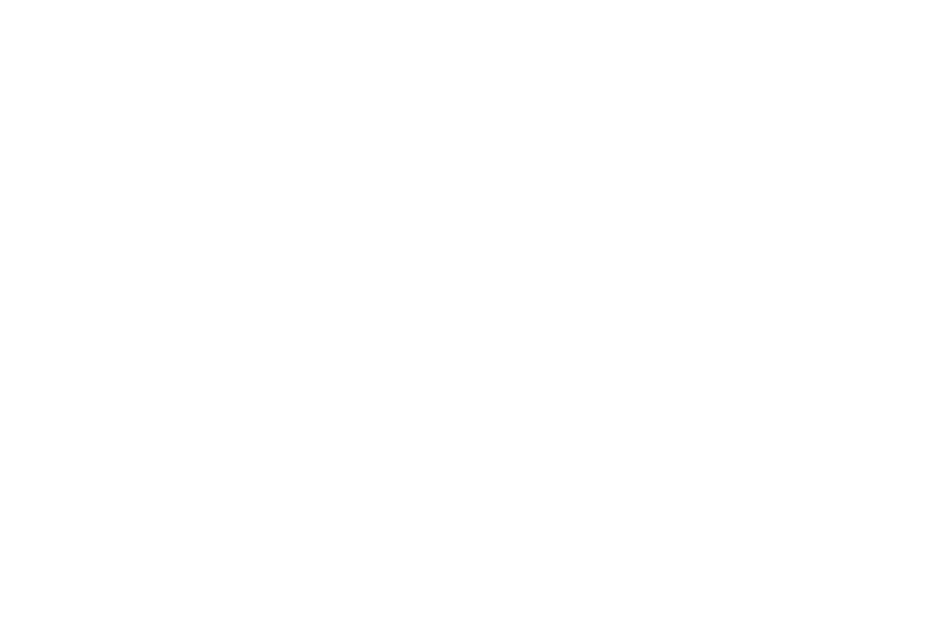
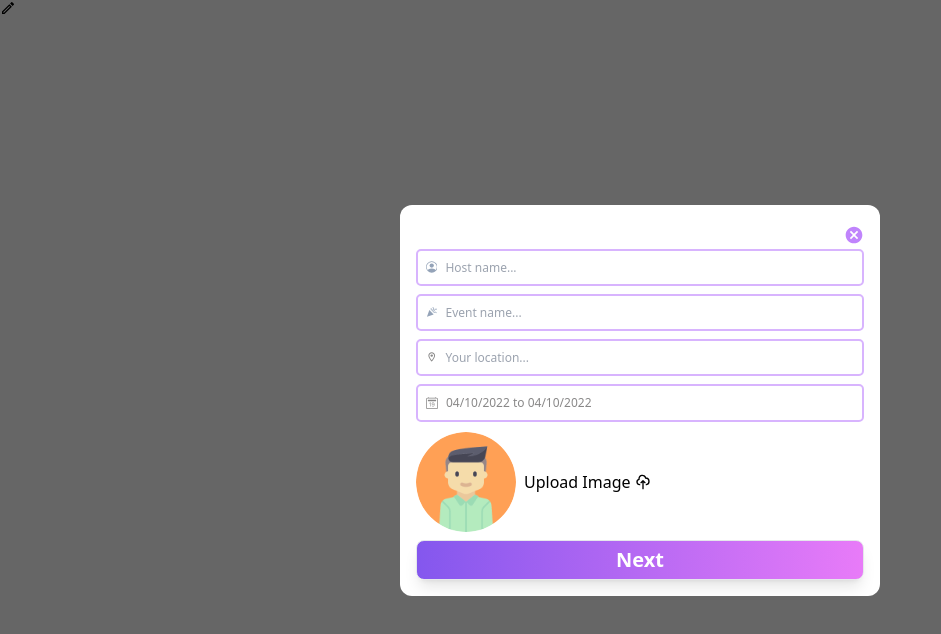
Before and after one commit to sazzy-josh/Envited, a React (Vite) app: page /events/edit in a window 1280 px wide. Before the commit this address had no page. Shown: the top 634 px of the page, without its empty margins (0-941 px from the left). Built offline with nearby package versions, Linux system fonts and the light colour scheme.

Commit message:
update:event page edit functionality

```diff
--- a/src/App.jsx
+++ b/src/App.jsx
@@ -2,7 +2,8 @@
 import Home from './pages/Home'
 import CreateEvent from './pages/createEvent'
 import AppContextProvider from './context/stateContext'
-
+import ViewEvent from './pages/Event'
+import Modal from './components/modal'
 
 
 
@@ -15,6 +16,9 @@
        <Route path='/' element={<Home />}>
         <Route path='create/new' element={ <CreateEvent /> }/>
        </Route>
+       <Route path='/events' element={<ViewEvent />} >
+         <Route path='edit' element={ <Modal/> }/>
+       </Route>
       </Routes>
      </Router>
     </AppContextProvider>
--- /dev/null
+++ b/src/components/modal.jsx
@@ -0,0 +1,107 @@
+import 'react-date-range/dist/styles.css'; // main style file
+import 'react-date-range/dist/theme/default.css'; // theme css file
+import { useNavigate } from "react-router-dom"
+import { MdCancel, MdCelebration } from 'react-icons/md'
+import { BsCalendar2Date, BsPersonCircle } from 'react-icons/bs'
+import { HiOutlineCloudUpload } from 'react-icons/hi'
+import { motion , AnimatePresence } from "framer-motion"
+import { MdOutlineLocationOn } from "react-icons/md"
+import { DateRange } from 'react-date-range';
+import Avatar from "../assets/avatar.png"
+import { format } from 'date-fns'
+import { useGlobalContext } from '../context/stateContext';
+import { useState } from 'react';
+
+
+const Modal = ({ handleSubmit }) => {
+   const navigate = useNavigate()
+
+    const [state, setState] = useState([
+        {
+          startDate: new Date(),
+          endDate: new Date(),
+          key: 'selection'
+        }
+      ]);
+
+   //Function to go back one step back..
+    const goBack = () => {
+        navigate(-1)
+    }
+
+  const [ isDateOpen , setIsDateOpen ]  = useState(false)
+  const { values , handleChange , handleImage } = useGlobalContext()
+
+  return (
+    <AnimatePresence>
+      <motion.div
+      initial={{opacity:0}}
+      animate={{opacity:1}}
+      exit={{opacity: 0}}
+      transition={{duration:0.9}}
+      className='modal'>
+          <div className='modal-content p-4 rounded-xl backdrop-blur-lg flex flex-col' >
+
+             <span className="flex justify-end text-xl my-1 cursor-pointer" onClick={goBack}><MdCancel className="text-purple-400"/></span>
+
+
+              <form className="flex flex-col gap-y-2" onSubmit={handleSubmit}>
+                <span className="date-picker flex items-center gap-x-2">
+                  <BsPersonCircle className="text-slate-400"/>
+                <input type="text" name="HostName" value={values.HostName}  autoFocus onChange={handleChange} className="input-field " placeholder="Host name..."/>
+                </span>
+
+                <span className="date-picker flex items-center gap-x-2">
+                  <MdCelebration className="text-slate-400"/>
+                <input type="text" name="Eventname" value={values.Eventname} onChange={handleChange} className="input-field" placeholder="Event name..."/>
+                </span>
+
+                <span className="date-picker flex items-center gap-x-2">
+                 <MdOutlineLocationOn />
+                <input type="text" name="location" value={values.location} onChange={handleChange} className="input-field" placeholder="Your location..."/>
+                </span>
+
+                <div className='flex flex-col relative h-[5vh]'>
+                  <span className="date-picker flex items-center gap-x-2" onMouseEnter={() => setIsDateOpen(prev => !prev)} >
+                  <BsCalendar2Date />
+                  <p>{`${format(state[0].startDate ,"dd/MM/yyyy")} to ${format(state[0].endDate ,"dd/MM/yyyy")}`}</p>
+                  </span>
+                  <motion.div
+                    initial={{opacity:0}}
+                    animate={{opacity:1}}
+                    exit={{opacity: 0}}
+                    transition={{duration:2}}
+                    onMouseLeave={() => setIsDateOpen(prev => !prev)}>
+                  {isDateOpen && <DateRange
+                    editableDateInputs={true}
+                    minDate ={new Date()}
+                    onChange={item => setState([item.selection])}
+                    moveRangeOnFirstSelection={false}
+                    ranges={state}
+                    className="date"
+                    />}
+                  </motion.div>
+                </div>
+
+                <div className="flex items-center gap-x-1">
+                  <label htmlFor="photoUrl"  >
+                  <div className="flex items-center gap-x-2">
+                  <img src={ !values.photoUrl ? Avatar : values.photoUrl } alt="event-image" className="rounded-full w-[100px] h-[100px] cursor-pointer object-contain"/>
+                  <p className="font-light flex gap-x-1 items-center cursor-pointer ">Upload Image <HiOutlineCloudUpload/></p>
+
+                  </div>
+                    <input type="file" name="photoUrl" id="photoUrl" onChange={handleImage} className="rounded-sm text-sm color hidden" />
+                    </label>
+                  </div>
+                <>
+                { values.HostName && values.location && values.photoUrl && values.Eventname !== "" ? (<input type="submit" className='border rounded-lg flex items-center justify-center p-1 font-semibold  text-[20px] text-white btn-gradient shadow-lg cursor-pointer' value="Next"/>) : ( <input type="submit" disabled className='border rounded-lg flex items-center justify-center p-1 font-semibold  text-[20px] text-white btn-gradient shadow-lg cursor-not-allowed' value="Next" />)}
+                </>
+              </form>
+
+          </div>
+      </motion.div>
+  </AnimatePresence>
+  )
+}
+
+export default Modal
--- a/src/context/stateContext.jsx
+++ b/src/context/stateContext.jsx
@@ -5,16 +5,16 @@
 
 const AppContextProvider = ({ children }) => {
     const [ values , setValues ] = useState([{
-        Eventname: "",
-        HostName: "",
-        location: "",
-        photoUrl: ""
-    },
+        Eventname: "", //handles input for eventname
+        HostName: "",  //handles input for hostname
+        location: "", //handles input for location
+        photoUrl: ""  //handles input for photoUrl
+      }
     ])
 
     const handleChange = (e) => {
         const {name ,value} = e.target
-        setValues({...values , [name]: value })
+        setValues({ ...values , [name]: value })
     }
 
     function handleImage(e) {
--- a/src/pages/Event.jsx
+++ b/src/pages/Event.jsx
@@ -1,9 +1,18 @@
-import React from 'react'
+import 'react-date-range/dist/styles.css'; // main style file
+import 'react-date-range/dist/theme/default.css'; // theme css file
+import { MdOutlineModeEdit } from 'react-icons/md';
+import { Outlet} from 'react-router-dom'
 
-const Event = () => {
+
+const ViewEvent = () => {
   return (
-    <div>Event</div>
+    <>
+    <Outlet />
+     <div>
+     <MdOutlineModeEdit/>
+     </div>
+    </>
   )
 }
 
-export default Event
+export default ViewEvent
--- a/src/pages/createEvent.jsx
+++ b/src/pages/createEvent.jsx
@@ -1,96 +1,22 @@
 import 'react-date-range/dist/styles.css'; // main style file
 import 'react-date-range/dist/theme/default.css'; // theme css file
-import { useState } from "react"
-import { Link} from "react-router-dom"
-import { MdCancel, MdCelebration } from 'react-icons/md'
-import { BsCalendar2Date, BsPersonCircle } from 'react-icons/bs'
-import { motion , AnimatePresence } from "framer-motion"
-import { MdOutlineLocationOn } from "react-icons/md"
-import { DateRange } from 'react-date-range';
-import { useGlobalContext } from "../context/stateContext";
-import Avatar from "../assets/avatar.png"
-import { format } from 'date-fns'
+import { useNavigate} from "react-router-dom"
+import Modal from '../components/modal';
 
 
 const CreateEvent = () => {
-  const [state, setState] = useState([
-    {
-      startDate: new Date(),
-      endDate: new Date(),
-      key: 'selection'
-    }
-  ]);
-  const [ isDateOpen , setIsDateOpen ]  = useState(false)
-  const { values , handleChange , handleImage } = useGlobalContext()
 
+  const navigate = useNavigate()
 
-  console.log(values)
+  const handleSubmit = () => {
+
+   navigate('/events')
+  }
+
   return (
-    <AnimatePresence>
-      <motion.div
-      initial={{opacity:0}}
-      animate={{opacity:1}}
-      exit={{opacity: 0}}
-      transition={{duration:0.9}}
-      className='modal'>
-          <div className='modal-content p-4 rounded-xl backdrop-blur-lg flex flex-col' >
-              <Link to='/'>
-                <span className="flex justify-end text-xl my-1"><MdCancel className="text-purple-400"/></span>
-              </Link>
-
-              <form className="flex flex-col gap-y-2">
-                <span className="date-picker flex items-center gap-x-2">
-                  <BsPersonCircle className="text-slate-400"/>
-                <input type="text" name="HostName" value={values.HostName} onChange={handleChange} className="input-field" placeholder="Host name..."/>
-                </span>
-
-                <span className="date-picker flex items-center gap-x-2">
-                  <MdCelebration className="text-slate-400"/>
-                <input type="text" name="Eventname" value={values.Eventname} onChange={handleChange} className="input-field" placeholder="Event name..."/>
-                </span>
-
-                <span className="date-picker flex items-center gap-x-2">
-                 <MdOutlineLocationOn />
-                <input type="text" name="location" value={values.location} onChange={handleChange} className="input-field" placeholder="Your location..."/>
-                </span>
-
-                <div className='flex flex-col relative h-[5vh]'>
-                  <span className="date-picker flex items-center gap-x-2" onMouseEnter={() => setIsDateOpen(prev => !prev)} >
-                  <BsCalendar2Date />
-                  <p>{`${format(state[0].startDate ,"dd/MM/yyyy")} to ${format(state[0].endDate ,"dd/MM/yyyy")}`}</p>
-                  </span>
-                  <motion.div
-                   initial={{opacity:0}}
-                   animate={{opacity:1}}
-                   exit={{opacity: 0}}
-                   transition={{duration:2}}
-                   onMouseLeave={() => setIsDateOpen(prev => !prev)}>
-                  {isDateOpen && <DateRange
-                    editableDateInputs={true}
-                    onChange={item => setState([item.selection])}
-                    moveRangeOnFirstSelection={false}
-                    ranges={state}
-                    className="date"
-                    />}
-                  </motion.div>
-                </div>
-
-                <div className="flex items-center gap-x-1">
-                  <label htmlFor="photoUrl"  >
-                  <div className="flex items-center gap-x-2 cursor-pointer">
-                  <img src={ !values.photoUrl ? Avatar : values.photoUrl } alt="event-image" className="rounded-full w-[100px] h-[100px] cursor-pointer object-contain"/>
-                  <p className="font-light">Upload Image</p>
-                  </div>
-                  <input type="file" name="photoUrl" id="photoUrl" onChange={handleImage} className="rounded-sm text-sm color hidden" />
-                  </label>
-                </div>
-
-                <input type="submit" className='border rounded-lg flex items-center justify-center p-1 font-semibold  text-[20px] text-white btn-gradient shadow-lg ' value="Next"/>
-              </form>
-
-          </div>
-      </motion.div>
-  </AnimatePresence>
+    <>
+      <Modal handleSubmit={handleSubmit}   />
+    </>
   )
 }
 
```
